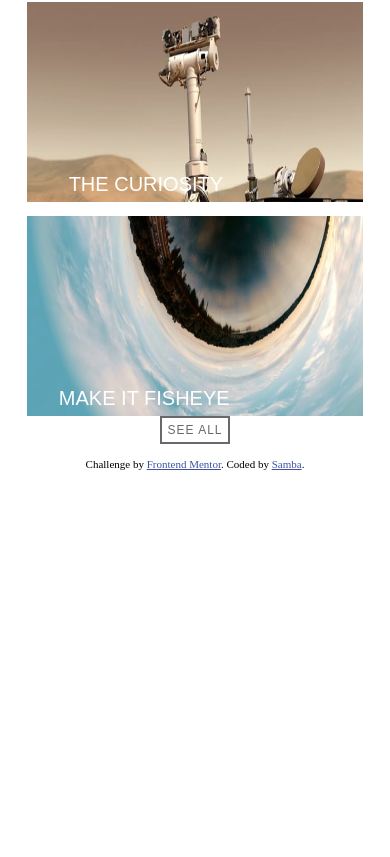
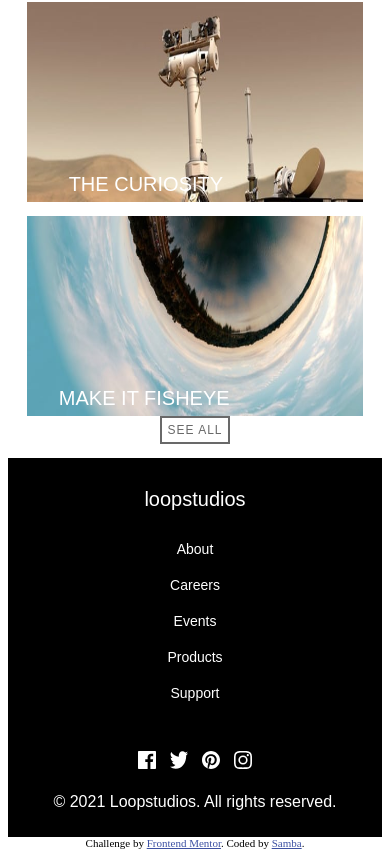
Before and after one commit to samba-chinta/loopstudios-landing-page, a plain HTML site: page index.html in a window 390 px wide. Shown: the part 2899-3756 px from the top of the page. Before the commit the page ends 3377 px from the top, so only its background shows below. Drawn offline with Linux system fonts and the light colour scheme; a web font is replaced by a local one.

Commit message:
Final Commit

```diff
--- a/Styles/_mediaQuery.scss
+++ b/Styles/_mediaQuery.scss
@@ -50,7 +50,26 @@
     display: none;
   }
   .page_footer{
-    display: none;
+    height: auto;
+    & > div{
+      width: 90%;
+      margin: auto;
+      flex-direction: column;
+      gap: 20px;
+      .footer_section-1{
+        text-align: center;
+        .page_href{
+          display: flex;
+          flex-direction: column;
+          .links{
+            margin: 10px;
+          }
+        }
+      }
+      .footer_section-2{
+        text-align: center;
+      }
+    }
   }
 }
 
```
Also changed, not shown: Styles/main.css, 2 other files.
